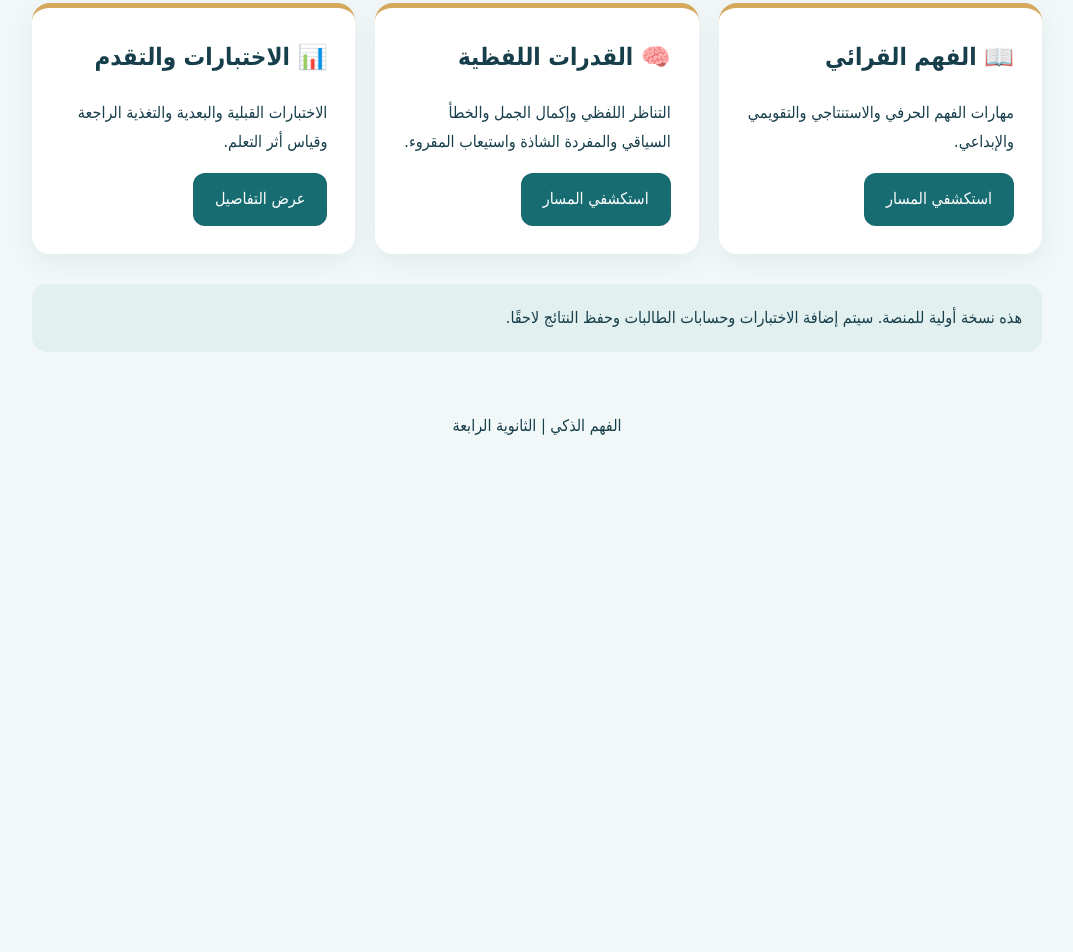
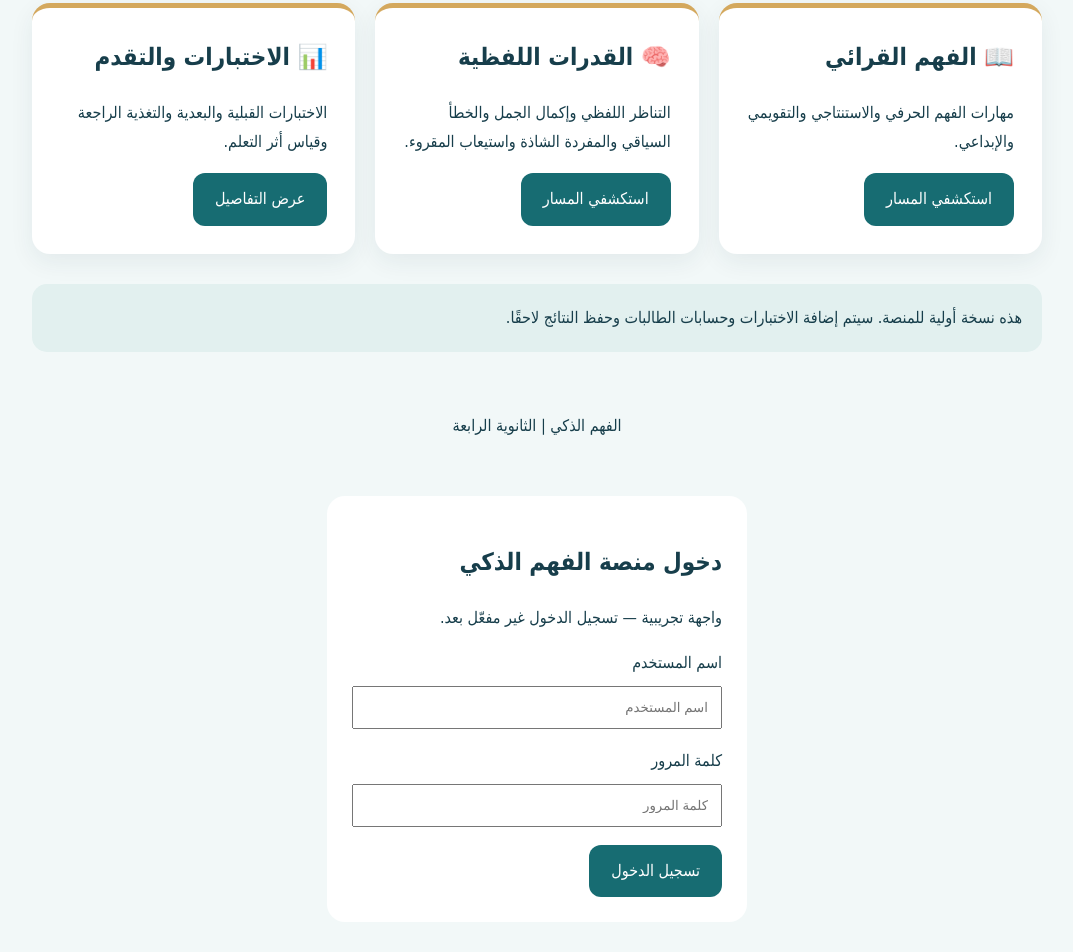
Before and after one commit to mamag1434-beep/al-fahm-al-thaki, a plain HTML site: page index.html in a window 1280 px wide. Shown: the part 454-1406 px from the top of the page, without its empty margins (103-1176 px from the left). Before the commit the page ends 920 px from the top, so only its background shows below. Drawn offline with Linux system fonts and the light colour scheme.

Commit message:
Update index.html

```diff
--- a/index.html
+++ b/index.html
@@ -114,5 +114,21 @@ document.getElementById('dialog-title').textContent = title;
 document.getElementById('info').showModal();
 }
 </script>
+  <section id="login-preview" style="max-width:420px;margin:30px auto;padding:25px;background:white;border-radius:18px;text-align:right;">
+<h2>دخول منصة الفهم الذكي</h2>
+<p>واجهة تجريبية — تسجيل الدخول غير مفعّل بعد.</p>
+
+<label for="login-username">اسم المستخدم</label>
+<input id="login-username" type="text"
+placeholder="اسم المستخدم" style="width:100%;padding:12px;margin:8px 0 18px;">
+
+<label for="login-password">كلمة المرور</label>
+<input id="login-password" type="password"
+placeholder="كلمة المرور" style="width:100%;padding:12px;margin:8px 0 18px;">
+
+<button type="button" onclick="alert('تسجيل الدخول غير مفعّل بعد')">
+تسجيل الدخول
+</button>
+</section>
 </body>
 </html>
```
